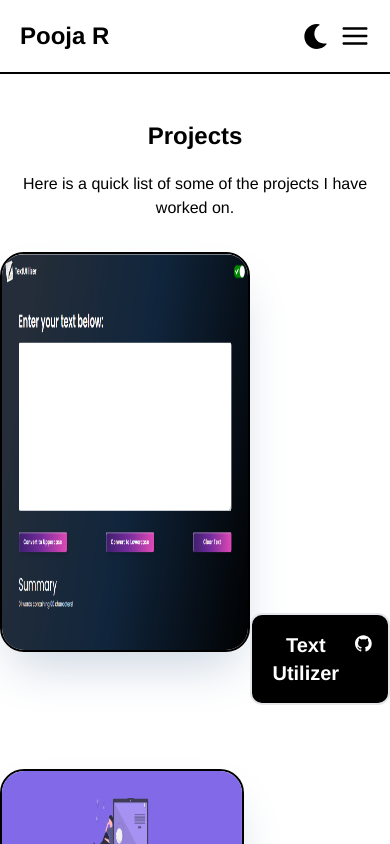
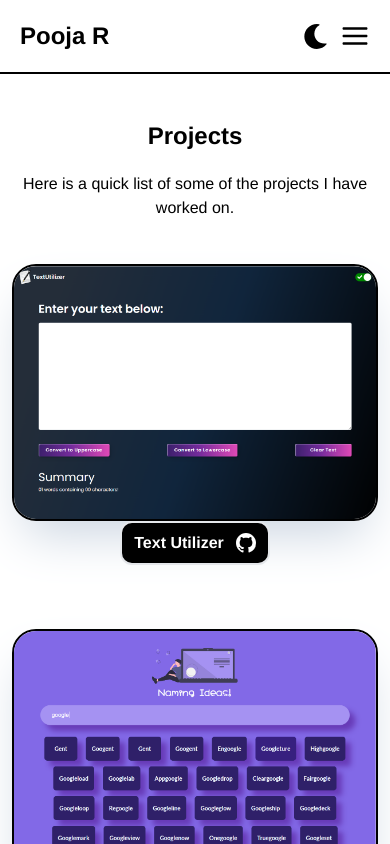
Before and after one commit to PoojaRamesh3/pooja-r, a React (Create React App) app: page /projects in a window 390 px wide. Shown: the top 844 px of the page. Built offline with nearby package versions, Linux system fonts and the light colour scheme.

Commit message:
Project  Responsive done

```diff
--- a/src/components/ImageCard.tsx
+++ b/src/components/ImageCard.tsx
@@ -3,6 +3,7 @@ import { BsGithub } from "react-icons/bs";
 import { content } from "../content";
 import Tooltip from "./Tooltip";
 import { tooltipPostitionEnum } from "../config";
+import "../styles/ImageCard.css";
 
 const ImageCard = () => {
   const background = useSelector((state: any) => state.theme.background);
@@ -10,12 +11,12 @@ const ImageCard = () => {
 
   return (
     <div
-      className={`${background} text-center flex items-center justify-center flex-col`}
+      className={`${background} text-center flex flex-wrap items-center justify-center flex-col p-3`}
     >
       {content.projects.projectslist?.map((item: any, index: any) => {
         return (
           <div
-            className={`flex pb-16 items-baseline transition ease-in-out delay-150 hover:-translate-y-1 hover:scale-110`}
+            className={`flex flex-wrap pb-16 items-baseline transition ease-in-out delay-150 hover:-translate-y-1 hover:scale-110 justify-center`}
             key={index}
           >
             <div className={`cursor-pointer`}>
@@ -28,12 +29,11 @@ const ImageCard = () => {
                 <img
                   src={item.proimg}
                   alt=""
-                  className={`rounded-3xl shadow-slate-300 ${
+                  className={`h-auto md:h-96 rounded-3xl shadow-slate-300 proj-img ${
                     text === "text-white"
                       ? "shadow-xl"
                       : "shadow-2xl border-black border-2"
                   }`}
-                  style={{ height: "400px" }}
                 />
               </a>
             </div>
@@ -44,15 +44,15 @@ const ImageCard = () => {
               content={"Code Link"}
             >
               <div
-                className={`border-2 rounded-xl p-4 transition ease-in-out delay-150 hover:-translate-y-1 hover:scale-110 basis-1/2 ${
+                className={`border-2 rounded-xl py-2 px-3 md:p-4 transition ease-in-out delay-150 hover:-translate-y-1 hover:scale-110 basis-1/2 ${
                   text === "text-white"
                     ? "bg-white text-black"
                     : "bg-black text-white"
                 }`}
               >
-                <div className={`flex`}>
+                <div className={`flex flex-wrap items-center`}>
                   <a
-                    className="text-xl font-bold pr-3 hover:underline underline-offset-4 decoration-2"
+                    className="text-base md:text-xl font-bold pr-3 hover:underline underline-offset-4 decoration-2"
                     href={item.gitlink}
                     target="_blank"
                     rel="noreferrer"
@@ -61,8 +61,8 @@ const ImageCard = () => {
                   </a>
 
                   <BsGithub
-                    style={{ width: "25px", height: "25px" }}
-                    className=""
+                    // style={{ width: "25px", height: "25px" }}
+                    className="w-5 h-5 md:w-6 md:h-6"
                   />
                 </div>
               </div>
--- /dev/null
+++ b/src/styles/ImageCard.css
@@ -0,0 +1,5 @@
+@media (min-width: 1024px) {
+  img.proj-img {
+    height: 400px;
+  }
+}
```
